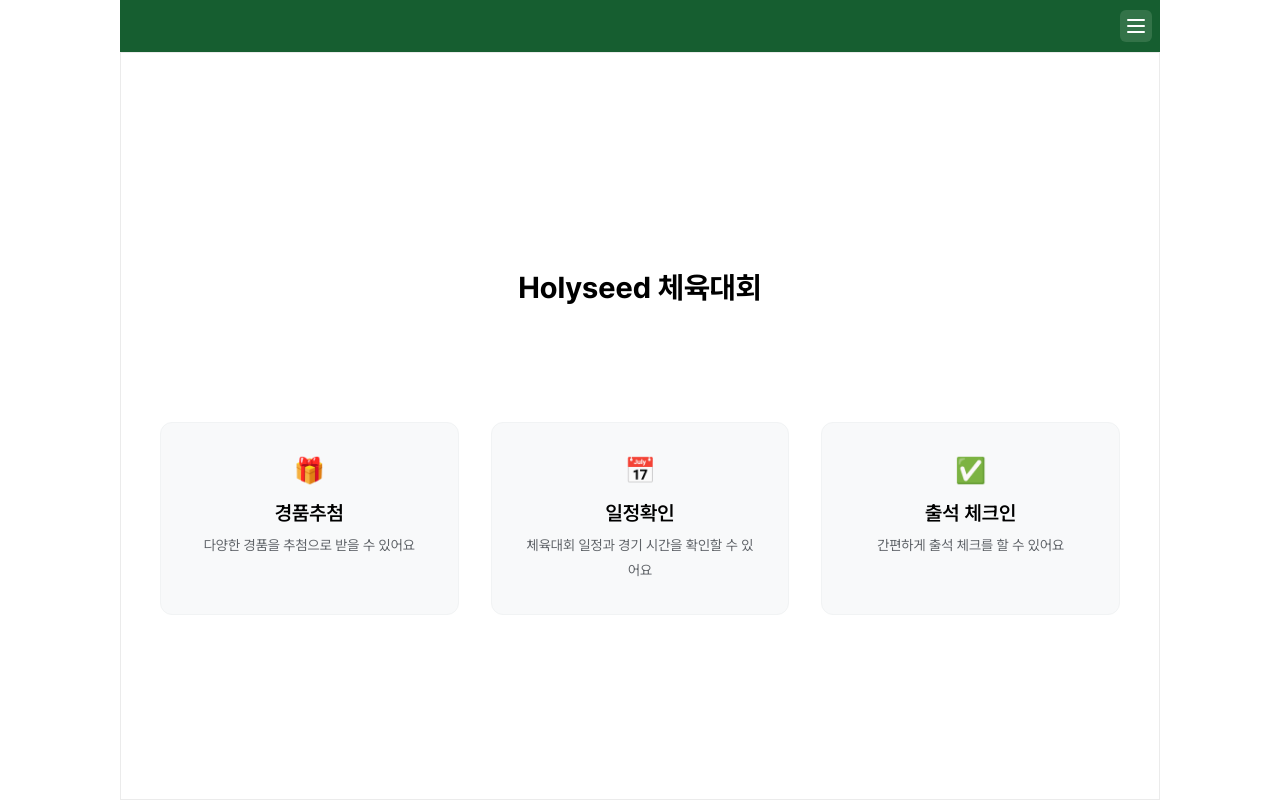
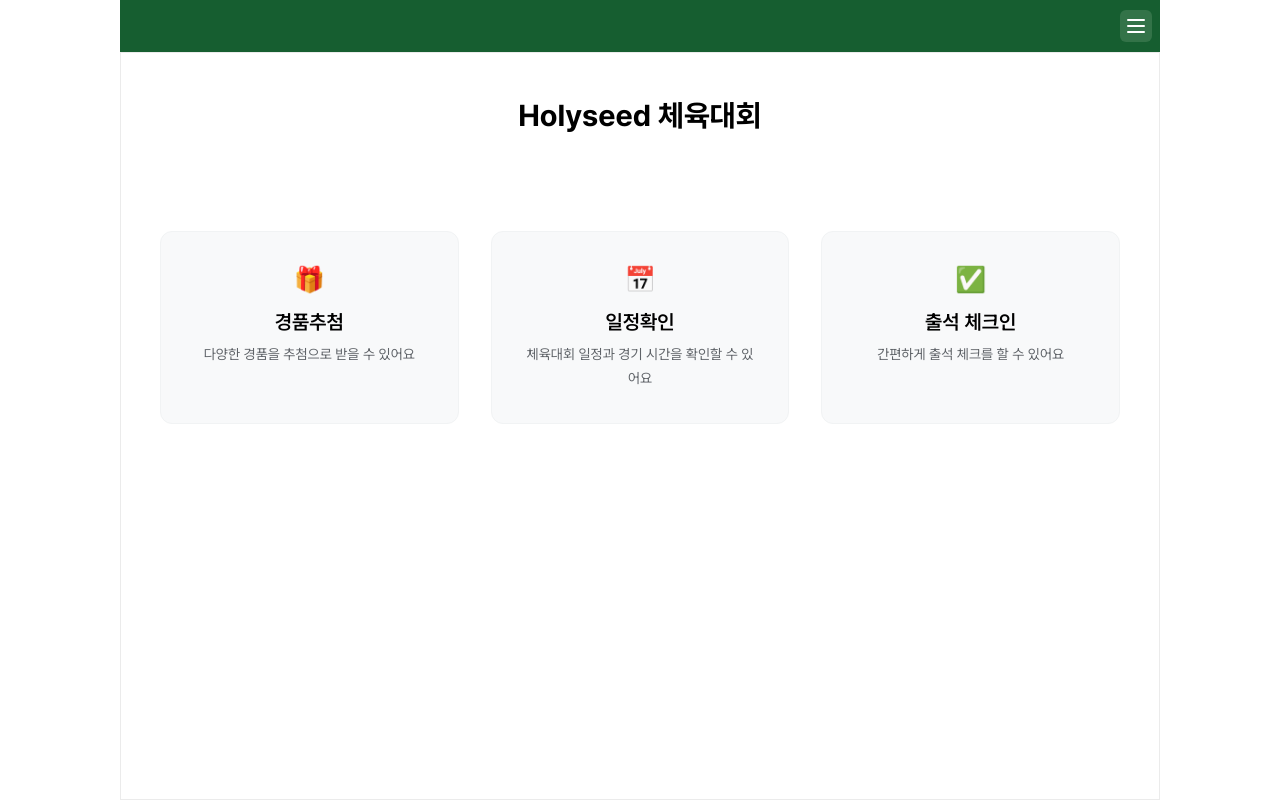
Before and after one commit to CH4MD0M/holyseed-sports-day, a Next.js app: page / in a window 1280 px wide. Built offline with nearby package versions, Linux system fonts and the light colour scheme; no server answers.

Commit message:
css: 레이아웃 컴포넌트 구현

```diff
--- a/src/app/page.tsx
+++ b/src/app/page.tsx
@@ -1,11 +1,10 @@
-import MainHeader from '@/components/header/main-header';
+import MainLayout from '@/components/layout/main-layout';
 import styles from './page.module.css';
 
 export default async function Home() {
   return (
-    <>
-      <MainHeader />
-      <main className={styles.main}>
+    <MainLayout>
+      <div className={styles.content}>
         <div className={styles.hero}>
           <h1 className={styles.title}>Holyseed 체육대회</h1>
         </div>
@@ -27,7 +26,7 @@ export default async function Home() {
             <p className={styles.featureDesc}>간편하게 출석 체크를 할 수 있어요</p>
           </div>
         </div>
-      </main>
-    </>
+      </div>
+    </MainLayout>
   );
 }
--- /dev/null
+++ b/src/components/layout/layout.module.css
@@ -0,0 +1,18 @@
+.page-layout {
+  display: flex;
+  flex-direction: column;
+  min-height: 100vh;
+
+  header {
+    position: sticky;
+    top: 0;
+    z-index: 100;
+    width: 100%;
+  }
+}
+
+.page-main {
+  flex: 1;
+  min-height: calc(100vh - 52px);
+  padding: 12px 16px;
+}
--- /dev/null
+++ b/src/components/layout/main-layout.tsx
@@ -0,0 +1,14 @@
+import MainHeader from '../header/main-header';
+import styles from './layout.module.css';
+interface MainLayoutProps {
+  children: React.ReactNode;
+}
+
+export default function MainLayout({ children }: MainLayoutProps) {
+  return (
+    <div className={styles['page-layout']}>
+      <MainHeader />
+      <main className={styles['page-main']}>{children}</main>
+    </div>
+  );
+}
```
Also changed, not shown: src/app/admin/lottery/page.tsx (+5 -7 lines), src/components/layout/page-layout.tsx (added, +17 -0 lines).
